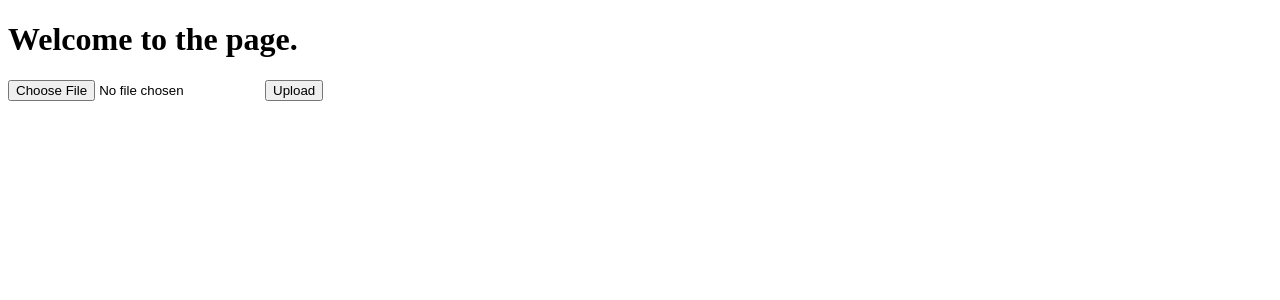
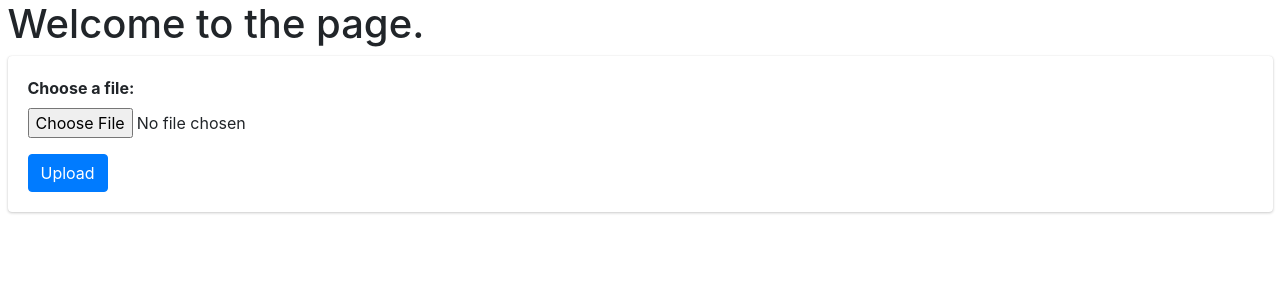
Before and after one commit to Kushaldotel/Django-app-Zip-extraction-and-Configuration, a Django app: page /upload/ in a window 1280 px wide. Shown: the top 300 px of the page. Run offline with Django 4.2, Linux system fonts and the light colour scheme; some libraries are stand-ins or nearby versions.

Commit message:
Small changes in frontend

```diff
--- a/device_detection/urls.py
+++ b/device_detection/urls.py
@@ -3,6 +3,6 @@ from device_detection.views import device_detection_view
 from django.shortcuts import redirect
 
 urlpatterns = [
-    # path('', lambda request: redirect('/device-detection/')), # this to go to the admin link directly
+    path('', lambda request: redirect('/device-detection/')), # this to go to the admin link directly
     path('device-detection/', device_detection_view, name='device_detection'),
 ]
--- a/myapp/templates/upload.html
+++ b/myapp/templates/upload.html
@@ -5,17 +5,44 @@
     <meta http-equiv="X-UA-Compatible" content="IE=edge">
     <meta name="viewport" content="width=device-width, initial-scale=1.0">
     <title>Upload</title>
+
+    <!-- Bootstrap CSS -->
+    <link rel="stylesheet" href="https://stackpath.bootstrapcdn.com/bootstrap/4.5.2/css/bootstrap.min.css">
+
+    <!-- AdminLTE CSS -->
+    <link rel="stylesheet" href="https://cdn.jsdelivr.net/npm/admin-lte@3.0.5/dist/css/adminlte.min.css">
 </head>
-<body>
+<body class="hold-transition sidebar-mini">
+    <div class="wrapper">
 
-    <h1>Welcome to the page.</h1>
-    <!-- upload.html -->
+        <!-- Main content -->
+        <section class="content">
+            <div class="container-fluid">
+                <h1>Welcome to the page.</h1>
+                <!-- upload.html -->
+                <div class="card">
+                    <div class="card-body">
+                        <form method="post" enctype="multipart/form-data">
+                            {% csrf_token %}
+                            <div class="form-group">
+                                <label for="zip_file">Choose a file:</label>
+                                <input type="file" class="form-control-file" id="zip_file" name="zip_file">
+                            </div>
+                            <button type="submit" class="btn btn-primary">Upload</button>
+                        </form>
+                    </div>
+                </div>
+            </div>
+        </section>
+        <!-- /.content -->
+    </div>
+    <!-- ./wrapper -->
 
-<form method="post" enctype="multipart/form-data">
-    {% csrf_token %}
-    <input type="file" name="zip_file">
-    <button type="submit">Upload</button>
-  </form>
-
+    <!-- jQuery -->
+    <script src="https://code.jquery.com/jquery-3.5.1.min.js"></script>
+    <!-- Bootstrap JS -->
+    <script src="https://stackpath.bootstrapcdn.com/bootstrap/4.5.2/js/bootstrap.min.js"></script>
+    <!-- AdminLTE JS -->
+    <script src="https://cdn.jsdelivr.net/npm/admin-lte@3.0.5/dist/js/adminlte.min.js"></script>
 </body>
 </html>
--- a/myproject/settings.py
+++ b/myproject/settings.py
@@ -33,7 +33,6 @@ ALLOWED_HOSTS = []
 
 INSTALLED_APPS = [
     'device_detection',
-
 
     'file',
     # 'file',
--- a/myproject/urls.py
+++ b/myproject/urls.py
@@ -22,16 +22,10 @@ from django.conf.urls.static import static
 
 urlpatterns = [
     path('', include('device_detection.urls')),
-
-
     path('', include('file.urls')),
-    # path('', include('file.urls')),
     path('', include('myapp.dynamic_urls')),
     path('admin/', admin.site.urls),
     path('', include('myapp.urls')),
 
 
 ]+ static(settings.MEDIA_URL, document_root=settings.MEDIA_ROOT)
-
-# from device_detection.urls import *
-# from device_detection.urls import *
```
Also changed, not shown: myapp/templates/success.html (+26 -5 lines), db.sqlite3.
